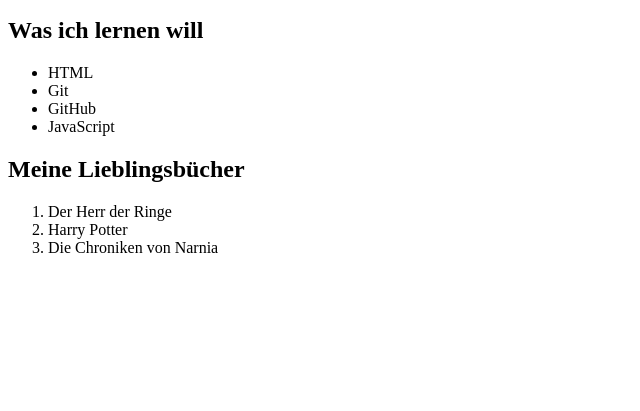
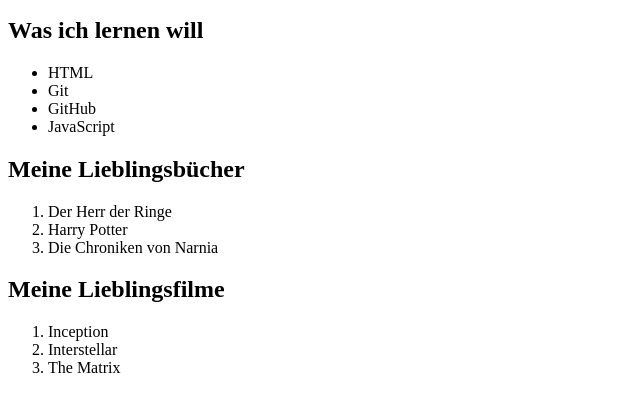
Before and after one commit to jenniferlueck7-art/meine-erste-Seite, a plain HTML site: page index.html in a window 1280 px wide. Shown: the part 101-512 px from the top of the page, without its empty margins (0-640 px from the left). Drawn offline with Linux system fonts and the light colour scheme.

Commit message:
Neue Filme hinzugefügt

```diff
--- a/index.html
+++ b/index.html
@@ -15,11 +15,17 @@
     <li>JavaScript</li>
   </ul>
 </body>
-</head>
+</html>
  <h2>Meine Lieblingsbücher</h2>
   <ol>
     <li>Der Herr der Ringe</li>
     <li>Harry Potter</li>
     <li>Die Chroniken von Narnia</li>
   </ol>
+  <h2>Meine Lieblingsfilme</h2>
+    <ol>
+        <li>Inception</li>
+        <li>Interstellar</li>
+        <li>The Matrix</li>
+    </ol>
 </html>
```
